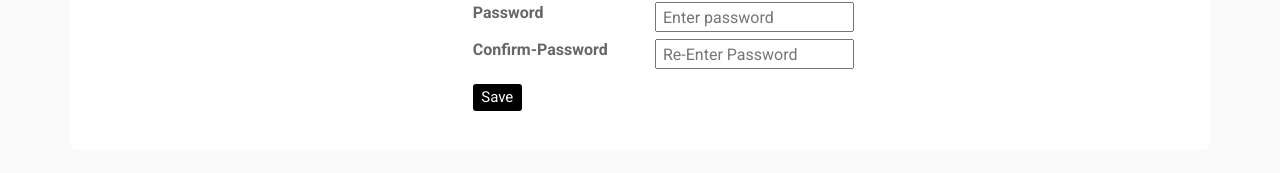
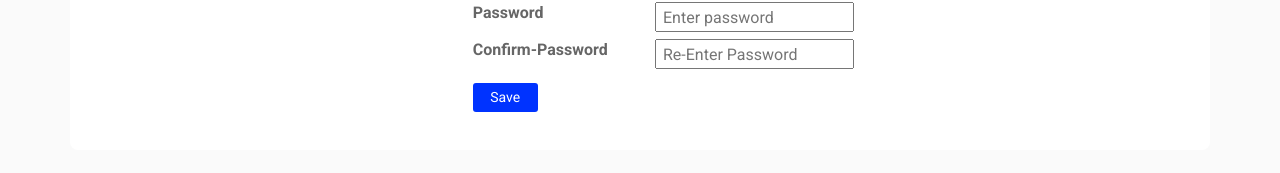
Before and after one commit to Sahilkhatri68/BidAuction, a React (Create React App) app: page /editprofile in a window 1280 px wide. Shown: the part 453-626 px from the top of the page. Built offline with nearby package versions, Linux system fonts and the light colour scheme.

Commit message:
new chng again

```diff
--- a/src/components/StaffProfile/Staffprofile.css
+++ b/src/components/StaffProfile/Staffprofile.css
@@ -1,18 +1,20 @@
-
-.emp-profile{
+ .emp-profile {
      padding: 3%;
      margin-top: 3%;
      margin-bottom: 3%;
      border-radius: 0.5rem;
      background: #fff;
  }
-.profile-img{
+
+ .profile-img {
      text-align: center;
  }
-.profile-img img{
+
+ .profile-img img {
      width: 70%;
      height: 100%;
  }
+
  .profile-img .file {
      position: relative;
      overflow: hidden;
@@ -23,19 +25,23 @@
      font-size: 15px;
      background: #212529b8;
  }
+
  .profile-img .file input {
      position: absolute;
      opacity: 0;
      right: 0;
      top: 0;
  }
-.profile-head h5{
+
+ .profile-head h5 {
      color: #333;
  }
-.profile-head h6{
+
+ .profile-head h6 {
      color: #0062cc;
  }
-.profile-edit-btn{
+
+ .profile-edit-btn {
      border: none;
      border-radius: 1.5rem;
      width: 70%;
@@ -44,68 +50,86 @@
      color: #6c757d;
      cursor: pointer;
  }
-.proile-rating{
+
+ .proile-rating {
      font-size: 12px;
      color: #818182;
      margin-top: 5%;
  }
-.proile-rating span{
+
+ .proile-rating span {
      color: #495057;
      font-size: 15px;
      font-weight: 600;
  }
-.profile-head .nav-tabs{
-    margin-bottom:5%;
+
+ .profile-head .nav-tabs {
+     margin-bottom: 5%;
      margin-top: 10%;
  }
-.profile-head .nav-tabs .nav-link{
-    font-weight:600;
+
+ .profile-head .nav-tabs .nav-link {
+     font-weight: 600;
      border: none;
  }
-.profile-head .nav-tabs .nav-link.active{
+
+ .profile-head .nav-tabs .nav-link.active {
      border: none;
-    border-bottom:2px solid #0062cc;
+     border-bottom: 2px solid #0062cc;
  }
-.profile-work{
+
+ .profile-work {
      padding: 14%;
      margin-top: -15%;
  }
-.profile-work p{
+
+ .profile-work p {
      font-size: 12px;
      color: #818182;
      font-weight: 600;
      margin-top: 10%;
  }
-.profile-work a{
+
+ .profile-work a {
      text-decoration: none;
      color: #495057;
      font-weight: 600;
      font-size: 14px;
  }
-.profile-work ul{
+
+ .profile-work ul {
      list-style: none;
  }
-.profile-tab label{
+
+ .profile-tab label {
      font-weight: 600;
  }
-.profile-tab p{
+
+ .profile-tab p {
      font-weight: 600;
      color: #0062cc;
  }
-.Ebtn{
+
+ .Ebtn {
      border: none;
      color: black;
      width: 50px;
      border-radius: 4px;
  }
+
  /* for edit page edit button */
-.edditbtndiv{
+ .edditbtndiv {
      margin-top: 10px;
 
  }
-.editbtn{
+
+ .editbtn {
+     background-color: #03f;
      border: none;
      border-radius: 3px;
-    background-color: #212529b8;
-    color: white;
+     color: #fff;
+     cursor: pointer;
+     font-size: 14px;
+     height: 29px;
+     width: 65px;
  }
--- a/src/components/User/userprofile.css
+++ b/src/components/User/userprofile.css
@@ -124,11 +124,12 @@
   }
 
   .editbtn {
+      background-color: #03f;
       border: none;
       border-radius: 3px;
-      background-color: #212529b8;
-      color: white;
-      width: 49px;
-      background: black;
-      font-size: 15px;
+      color: #fff;
+      cursor: pointer;
+      font-size: 14px;
+      height: 29px;
+      width: 65px;
   }
```
Lines whose indentation alone changed are shown as unchanged.
